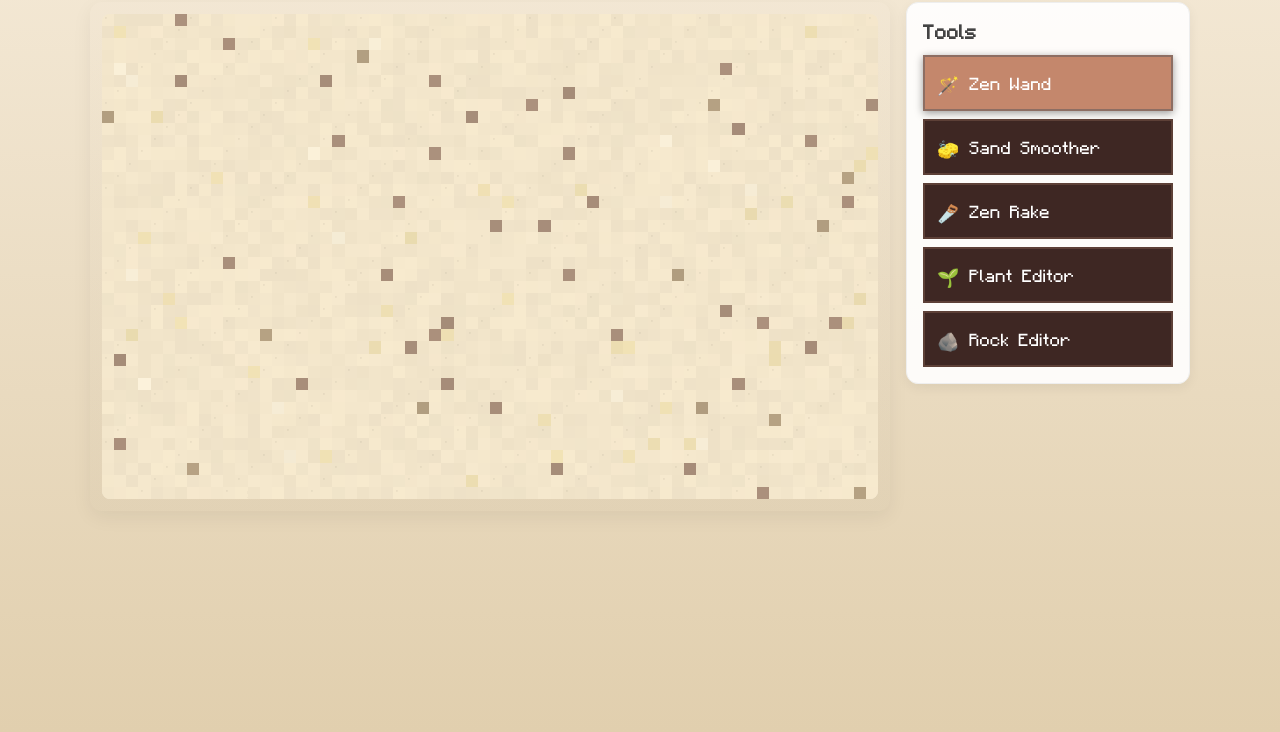
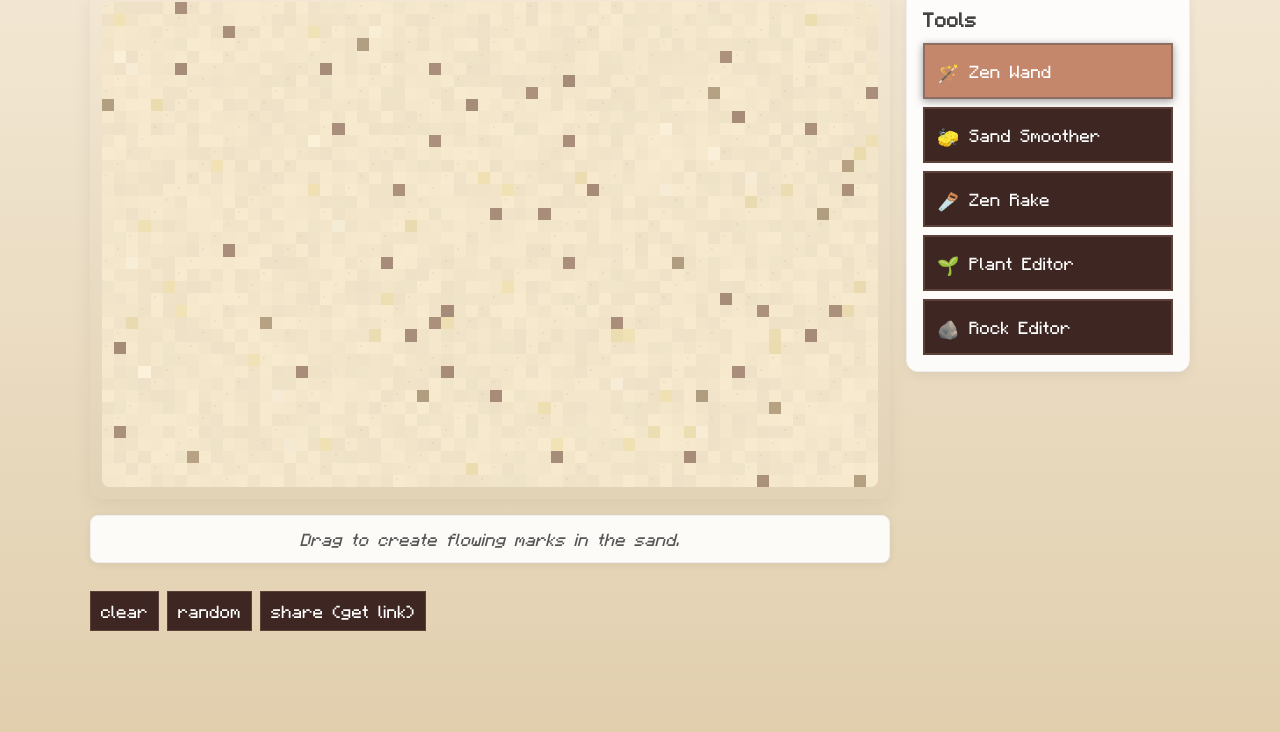
Before and after one commit to jdharmadh/zen-garden, a website: page frontend/index.html in a window 1280 px wide. Shown: the part 68-800 px from the top of the page. Drawn offline with Linux system fonts and the light colour scheme.

Commit message:
instructions

```diff
--- a/frontend/index.html
+++ b/frontend/index.html
@@ -9,12 +9,6 @@
 <body>
   <header>
     <h1>zen garden</h1>
-    <div class="controls">
-      <button id="clear">clear</button>
-      <button id="randomize">random</button>
-      <button id="share">share (get link)</button>
-      <span id="shareResult" class="result"></span>
-    </div>
   </header>
 
 
@@ -48,6 +42,16 @@
       </button>
     </div>
   </aside>
+  <div class="tool-directions">
+    <p id="toolInstructions">Drag to create flowing marks in the sand.</p>
+  </div>
+  <br />
+  <div class="controls">
+    <button id="clear">clear</button>
+    <button id="randomize">random</button>
+    <button id="share">share (get link)</button>
+    <span id="shareResult" class="result"></span>
+    </div>
   </main>
 
   <script src="/script.js"></script>
--- a/frontend/script.js
+++ b/frontend/script.js
@@ -246,26 +246,34 @@ function selectTool(tool) {
   currentTool = tool;
   document.querySelectorAll('.tool-btn').forEach(btn => btn.classList.remove('active'));
 
+  // Update tool instructions
+  const toolInstructions = document.getElementById('toolInstructions');
+
   switch(tool) {
     case TOOLS.WAND:
       wandBtn.classList.add('active');
       canvas.style.cursor = 'crosshair';
+      toolInstructions.textContent = 'Drag to create flowing marks in the sand.';
       break;
     case TOOLS.SMOOTHER:
       smootherBtn.classList.add('active');
       canvas.style.cursor = 'grab';
+      toolInstructions.textContent = 'Drag to smooth and blend the sand.';
       break;
     case TOOLS.RAKE:
       rakeBtn.classList.add('active');
       canvas.style.cursor = 'grab';
+      toolInstructions.textContent = 'Drag to create light and dark rake patterns.';
       break;
     case TOOLS.PLANT:
       plantBtn.classList.add('active');
       canvas.style.cursor = 'pointer';
+      toolInstructions.textContent = 'Click to place plants. Drag to move, shift-click to delete.';
       break;
     case TOOLS.ROCK:
       rockBtn.classList.add('active');
       canvas.style.cursor = 'pointer';
+      toolInstructions.textContent = 'Click to place rocks. Drag to move, shift-click to delete.';
       break;
   }
 }
--- a/frontend/style.css
+++ b/frontend/style.css
@@ -57,6 +57,25 @@ h1{font-size:18px;margin:0}
 }
 .controls button:disabled:hover{box-shadow:none}
 .result{font-size:13px;margin-left:8px;color:#333;max-width:360px;overflow:hidden;text-overflow:ellipsis;white-space:nowrap}
+
+.tool-directions{
+  width:100%;
+  max-width:1100px;
+  margin-bottom:12px;
+  text-align:center;
+}
+
+.tool-directions p{
+  background:var(--ui-bg);
+  padding:12px 16px;
+  border-radius:8px;
+  border:1px solid #eee;
+  box-shadow: 0 2px 8px rgba(0,0,0,0.06);
+  margin:0;
+  font-size:14px;
+  color:#555;
+  font-style:italic;
+}
 
 main{
   width:100%;
```
